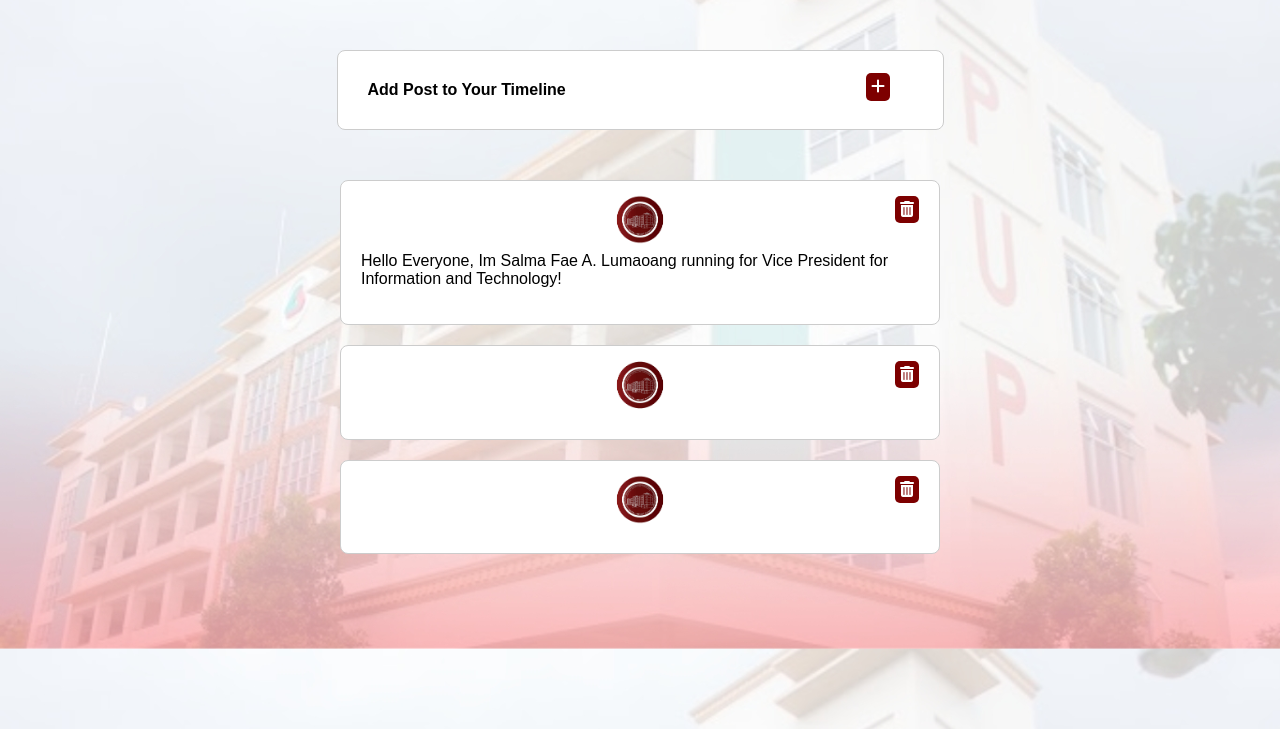
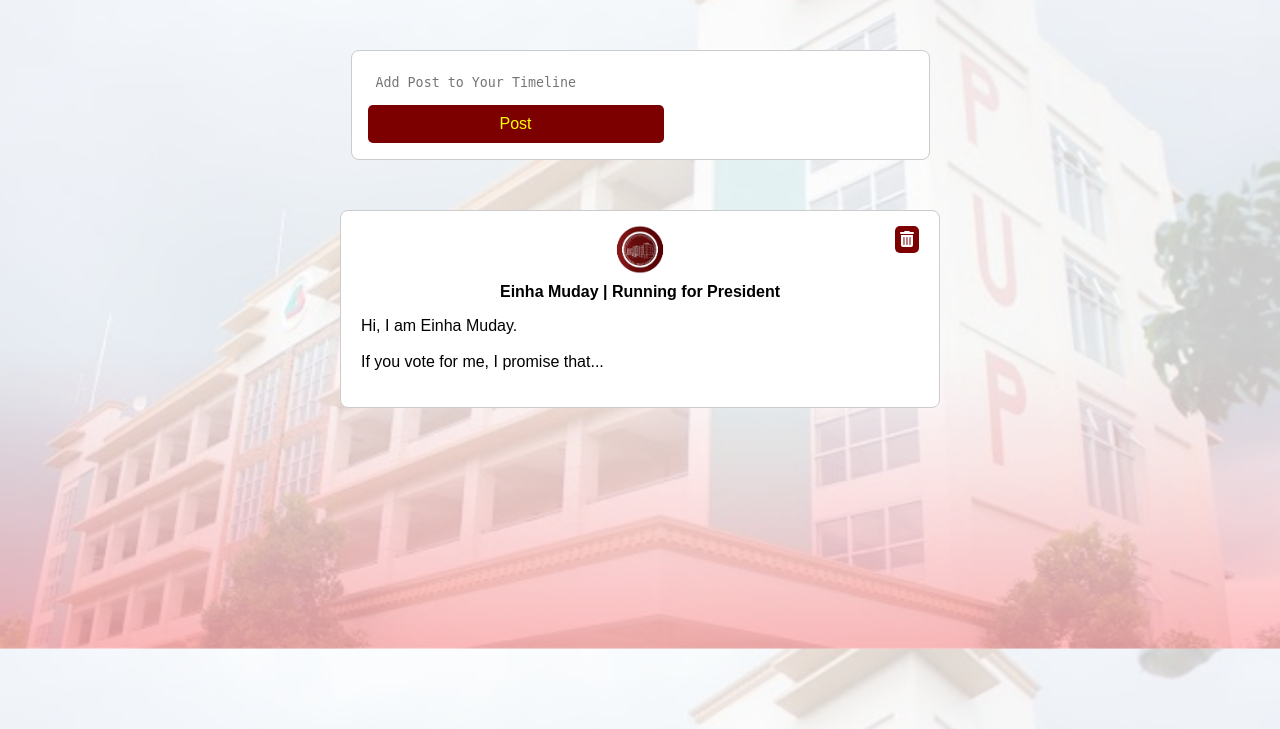
Before and after one commit to einhaalliahgmuday/OnlineVotingSystemUsingPython, a Flask app: page / in a window 1280 px wide. Shown: the part 71-800 px from the top of the page. Run offline with Flask 3, Linux system fonts and the light colour scheme; a user stored in the database is signed in.

Commit message:
minor update for timeline page

```diff
--- a/website/models.py
+++ b/website/models.py
@@ -27,7 +27,8 @@ class Candidate(db.Model):
 class Post(db.Model):
     id = db.Column(db.Integer, primary_key=True)
     userId = db.Column(db.String(15), db.ForeignKey('user.userId'), nullable=False)
-    text = db.Column(db.String(10000))
+    userName = db.Column(db.String(200), nullable=False)
+    text = db.Column(db.Text)
     image = db.Column(db.LargeBinary)
 
 class Vote(db.Model):
--- a/website/static/styles/style.css
+++ b/website/static/styles/style.css
@@ -192,7 +192,8 @@ main {
   background-color: #fff;
   border: 1px solid #ccc;
   border-radius: 8px;
-  padding: 30px;
+  /* padding: 30px; */
+  padding: 1rem;
   /* margin: 20px; */
   display: flex;
   align-items: center;
--- a/website/templates/Admin_Timeline.html
+++ b/website/templates/Admin_Timeline.html
@@ -9,6 +9,23 @@
     />
     <link rel="stylesheet" href="../static/styles/style.css" />
     <title>Timeline</title>
+    <style>
+      textarea {
+        display: block;
+        width: 100%;
+        max-height: 12rem;
+        padding: .5rem .5rem 0;
+        border: none;
+        outline: none;
+        resize: none;
+        overflow-y: hidden;
+      }
+
+      form {
+        display: block;
+        width: 100%;
+      }
+    </style>
   </head>
 
   <body>
@@ -24,52 +41,38 @@
     </header>
 
     <div class="add-post-section">
-      <div class="options-icon">
+      <form action="/" method="POST">
+        <textarea name="text" id="" placeholder="Add Post to Your Timeline" oninput="autoResize(this)"></textarea>
+        <button type="submit">Post</input>
+      </form>
+      <!-- <div class="options-icon">
         <span class="option"><i class="fas fa-plus"></i></span>
-      </div>
-      <p class="add-post-text">Add Post to Your Timeline</p>
+      </div> -->
+
     </div>
 
+    <script>
+      function autoResize(textarea) {
+        textarea.style.height = "auto";
+        textarea.style.height = textarea.scrollHeight + "px";
+      }
+    </script>
+
+    {% for post in posts %}
     <div class="timeline">
       <div class="timeline-item">
         <div class="centered-icon">
           <img src="../static/images/CSC_LOGO.png" alt="User Icon" />
+          <p style="font-weight: bold;">Einha Muday | Running for President</p>
         </div>
-        <p class="timeline-text">
-          Hello Everyone, Im Salma Fae A. Lumaoang running for Vice President
-          for Information and Technology!
-        </p>
+        <p class="timeline-text" style="white-space: pre-wrap;">{{ post.text | trim }}</p>
         <div class="options-icon">
           <div class="options-icon">
             <span class="option"><i class="fas fa-trash-alt"></i></span>
           </div>
         </div>
       </div>
-
-      <div class="timeline-item">
-        <div class="centered-icon">
-          <img src="CSC_LOGO.png" alt="User Icon" />
-        </div>
-        <p class="timeline-text"></p>
-        <div class="options-icon">
-          <div class="options-icon">
-            <span class="option"><i class="fas fa-trash-alt"></i></span>
-          </div>
-        </div>
-      </div>
-
-      <div class="timeline-item">
-        <div class="centered-icon">
-          <img src="CSC_LOGO.png" alt="User Icon" />
-        </div>
-        <p class="timeline-text"></p>
-        <div class="options-icon">
-          <div class="options-icon">
-            <span class="option"><i class="fas fa-trash-alt"></i></span>
-          </div>
-        </div>
-      </div>
-    </div>
+    {% endfor %}
 
     <main></main>
   </body>
--- a/website/templates/LiveResult.html
+++ b/website/templates/LiveResult.html
@@ -12,7 +12,11 @@
       <nav>
         <ul>
           <li><a href="/">Timeline</a></li>
+          {% if user.userType == "Admin" %}
+          <li><a href="#">Ballot</a></li>
+          {% endif %} {% if user.userType == "Student" %}
           <li><a href="/vote-now">Vote Now</a></li>
+          {% endif %}
           <li><a href="/live-results">Live Result</a></li>
           <li><a href="/settings">Settings</a></li>
         </ul>
--- a/website/views.py
+++ b/website/views.py
@@ -6,22 +6,30 @@ from . import db, models, socketio
 
 views = Blueprint('views', __name__)
 
-@views.route('/')
+@views.route('/', methods=['GET', 'POST'])
 @login_required
 def home():
-    isCandidate = False
+    if request.method == 'POST':
+        text = request.form.get('text')
+        userName = current_user.firstName + " " + current_user.lastName
+        post = models.Post(text=text, userName=userName, userId=current_user.userId)
 
-    for candidate in models.Candidate.query.all():
-        if current_user.userId == candidate.studentId:
-            isCandidate = True
-            break
+        db.session.add(post)
+
+        try:
+            db.session.commit()
+        except Exception as e:
+            db.session.rollback()
+            print(f"Error during data insertion: {e}")
+
+    posts = models.Post.query.all()
 
     if current_user.userType == "Admin":
-        return render_template('Admin_Timeline.html')
-    elif current_user.userType == "Student" and isCandidate == True:
-        return render_template('Candidate_Timeline.html')
-    elif current_user.userType == "Student" and isCandidate == False:
-        return render_template('Voter_Timeline.html')
+        return render_template("Admin_Timeline.html", posts=posts)
+    elif current_user.userType == "Student" and isCandidate() == True:
+        return render_template("Candidate_Timeline.html", posts=posts)
+    elif current_user.userType == "Student" and isCandidate() == False:
+        return render_template("Voter_Timeline.html", posts=posts)
 
 @views.route('/settings')
 @login_required
@@ -55,7 +63,47 @@ def vote():
 @views.route('/live-results')
 @login_required
 def liveResults():
-    return render_template("LiveResult.html", voteResults=getVoteResults())
+    return render_template("LiveResult.html", voteResults=getVoteResults(), user=current_user)
+
+# @views.route('/timeline', methods=['GET', 'POST'])
+# @login_required
+# def timeline():
+#     if request.method == 'POST':
+#         text = request.form.get('text')
+#         userName = current_user.firstName + " " + current_user.lastName
+#         post = models.Post(text=text, userName=userName, userId=current_user.userId)
+
+#         db.session.add(post)
+
+#         try:
+#             db.session.commit()
+#         except Exception as e:
+#             db.session.rollback()
+#             print(f"Error during data insertion: {e}")
+
+#     posts = models.Post.query.all()
+
+#     if current_user.userType == "Admin":
+#         return render_template("Admin_Timeline.html", posts=posts)
+#     elif current_user.userType == "Student" and isCandidate() == True:
+#         return render_template("Candidate_Timeline.html", posts=posts)
+#     elif current_user.userType == "Student" and isCandidate() == False:
+#         return render_template("Voter_Timeline.html", posts=posts)
+
+# @views.route('/add-post', methods=['GET', 'POST'])
+# @login_required
+# def addPost():
+
+
+def isCandidate():
+    isCandidate = False
+
+    for candidate in models.Candidate.query.all():
+        if current_user.userId == candidate.studentId:
+            isCandidate = True
+            break
+
+    return isCandidate
 
 def serializeCandidate(candidate):
     return {
```
Also changed, not shown: instance/database.db.
